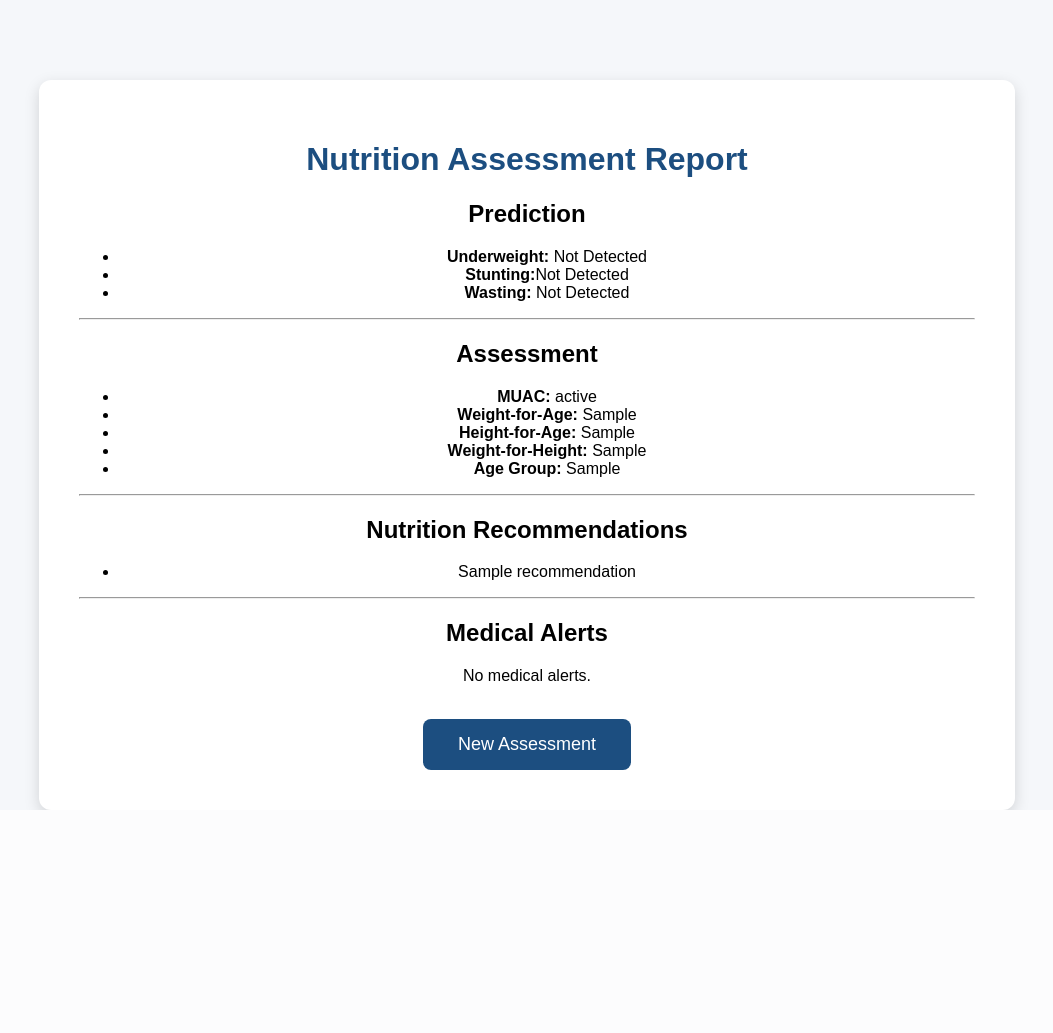
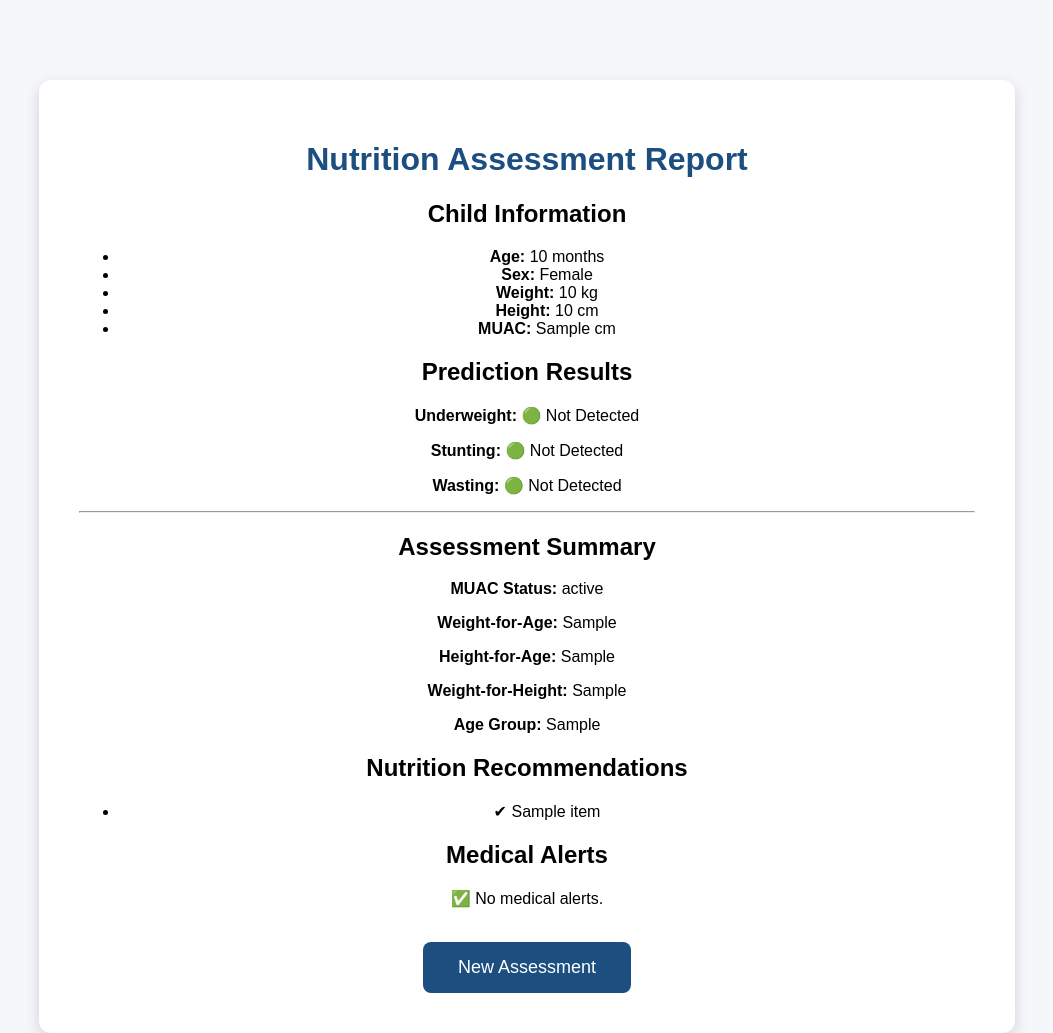
Before and after one commit to mariyamallick/AI-Pediatric-Malnutrition-Detection, a Flask app: template app/templates/results.html in a window 1280 px wide. Shown: the whole page, without its empty margins (113-1166 px from the left). Before the commit the page ends 810 px from the top, so only its background shows below. Run offline with Flask 3, Linux system fonts and the light colour scheme; the template is opened without the code that fills it: most values are stand-ins (such as "Sample title", 1, 10 or a date in 2020); parts of the project's set-up code (start-up, migrations or seed data) failed here and were passed over.

Commit message:
structured the result

```diff
--- a/app/templates/results.html
+++ b/app/templates/results.html
@@ -15,58 +15,132 @@
 
 <h1>Nutrition Assessment Report</h1>
 
-<h2>Prediction</h2>
+<h2>Child Information</h2>
 
 <ul>
-    <li><strong>Underweight:</strong> {{ "Detected" if result["Prediction"]["Underweight"] else "Not Detected" }}
-    <li><strong>Stunting:</strong>{{ "Detected" if result["Prediction"]["Stunting"] else "Not Detected" }}
-    <li><strong>Wasting:</strong> {{ "Detected" if result["Prediction"]["Wasting"] else "Not Detected" }}
+    <li><strong>Age:</strong> {{ features["age_months"] }} months</li>
+    <li><strong>Sex:</strong> {{ "Male" if features["sex"] == 1 else "Female" }}</li>
+    <li><strong>Weight:</strong> {{ features["weight_kg"] }} kg</li>
+    <li><strong>Height:</strong> {{ features["height_cm"] }} cm</li>
+    <li><strong>MUAC:</strong> {{ features["muac_cm"] }} cm</li>
 </ul>
+
+<h2>Prediction Results</h2>
+
+<div class="card">
+
+<p>
+<strong>Underweight:</strong>
+
+{% if result["Prediction"]["Underweight"] %}
+
+🔴 Detected
+
+{% else %}
+
+🟢 Not Detected
+
+{% endif %}
+
+</p>
+
+<p>
+<strong>Stunting:</strong>
+
+{% if result["Prediction"]["Stunting"] %}
+
+🔴 Detected
+
+{% else %}
+
+🟢 Not Detected
+
+{% endif %}
+
+</p>
+
+<p>
+<strong>Wasting:</strong>
+
+{% if result["Prediction"]["Wasting"] %}
+
+🔴 Detected
+
+{% else %}
+
+🟢 Not Detected
+
+{% endif %}
+
+</p>
+
+</div>
 
 <hr>
 
-<h2>Assessment</h2>
+<h2>Assessment Summary</h2>
 
-<ul>
-    <li><strong>MUAC:</strong> {{ result["Assessment"]["MUAC Status"] }}</li>
-    <li><strong>Weight-for-Age:</strong> {{ result["Assessment"]["Weight-for-Age"] }}</li>
-    <li><strong>Height-for-Age:</strong> {{ result["Assessment"]["Height-for-Age"] }}</li>
-    <li><strong>Weight-for-Height:</strong> {{ result["Assessment"]["Weight-for-Height"] }}</li>
-    <li><strong>Age Group:</strong> {{ result["Assessment"]["Age Group"] }}</li>
-</ul>
+<div class="card">
 
-<hr>
+<p><strong>MUAC Status:</strong> {{ result["Assessment"]["MUAC Status"] }}</p>
+
+<p><strong>Weight-for-Age:</strong> {{ result["Assessment"]["Weight-for-Age"] }}</p>
+
+<p><strong>Height-for-Age:</strong> {{ result["Assessment"]["Height-for-Age"] }}</p>
+
+<p><strong>Weight-for-Height:</strong> {{ result["Assessment"]["Weight-for-Height"] }}</p>
+
+<p><strong>Age Group:</strong> {{ result["Assessment"]["Age Group"] }}</p>
+
+</div>
 
 <h2>Nutrition Recommendations</h2>
 
+<div class="card">
+
 <ul>
-{% for recommendation in result["Recommendations"] %}
-    <li>{{ recommendation }}</li>
+
+{% for item in result["Recommendations"] %}
+
+<li>✔ {{ item }}</li>
+
 {% endfor %}
+
 </ul>
 
-<hr>
+</div>
 
 <h2>Medical Alerts</h2>
+
+<div class="card">
 
 {% if result["Alerts"] %}
 
 <ul>
-{% for alert in result["Alerts"] %}
-    <li>{{ alert }}</li>
+
+{% for item in result["Alerts"] %}
+
+<li>⚠ {{ item }}</li>
+
 {% endfor %}
+
 </ul>
 
 {% else %}
 
-<p>No medical alerts.</p>
+<p>✅ No medical alerts.</p>
 
 {% endif %}
 
 <br>
 
 <a href="/">
-<button>New Assessment</button>
+<button>
+
+New Assessment
+
+</button>
+
 </a>
 
 </div>
```
Also changed, not shown: app/templates/error.html (added).
